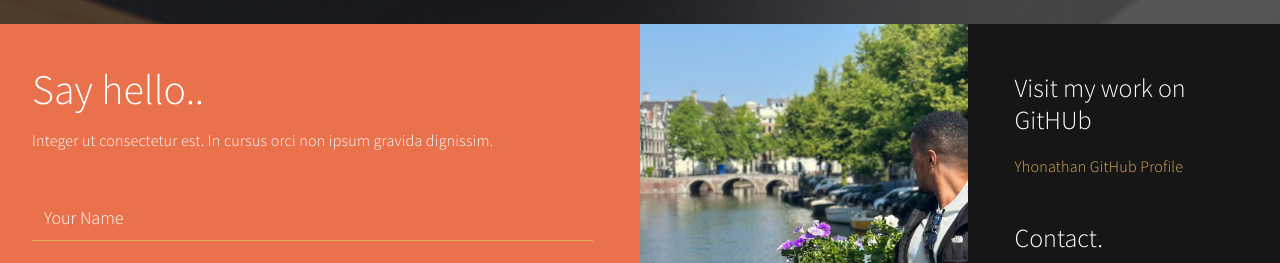
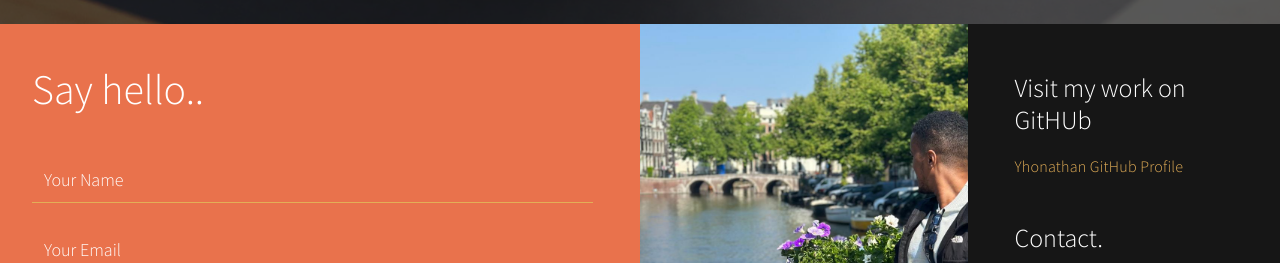
Before and after one commit to yoni284/QA-to-be-profile, a plain HTML site: page index.html in a window 1280 px wide. Shown: the part 3040-3303 px from the top of the page. Drawn offline with Linux system fonts and the light colour scheme.

Commit message:
Add files via upload

```diff
--- a/index.html
+++ b/index.html
@@ -331,7 +331,7 @@ Likes to watch football games, play sports, And see all the marvell movies that
                     <div class="contact-form">
                          <div class="wow fadeInUp section-title" data-wow-delay="0.2s">
                               <h1 class="color-white">Say hello..</h1>
-                              <p class="color-white">Integer ut consectetur est. In cursus orci non ipsum gravida dignissim.</p>
+
                          </div>
 
                          <div id="contact-form">
```
